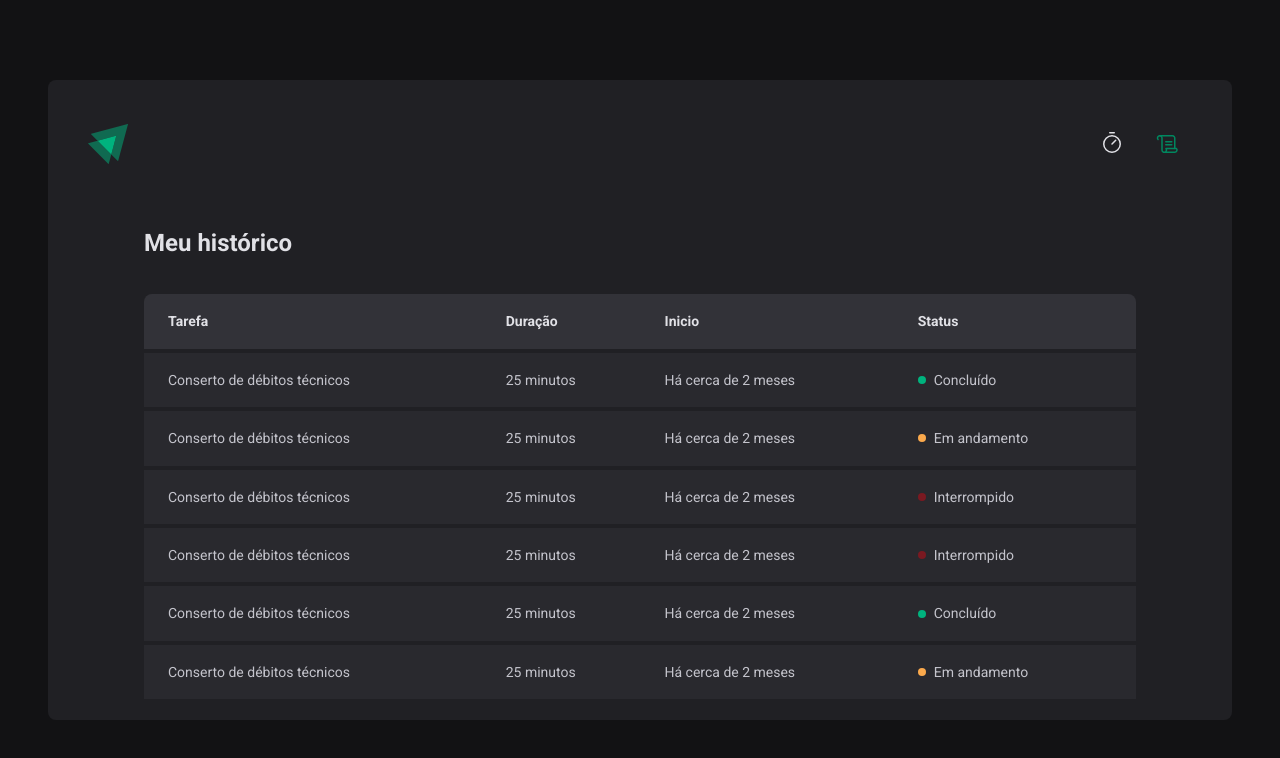
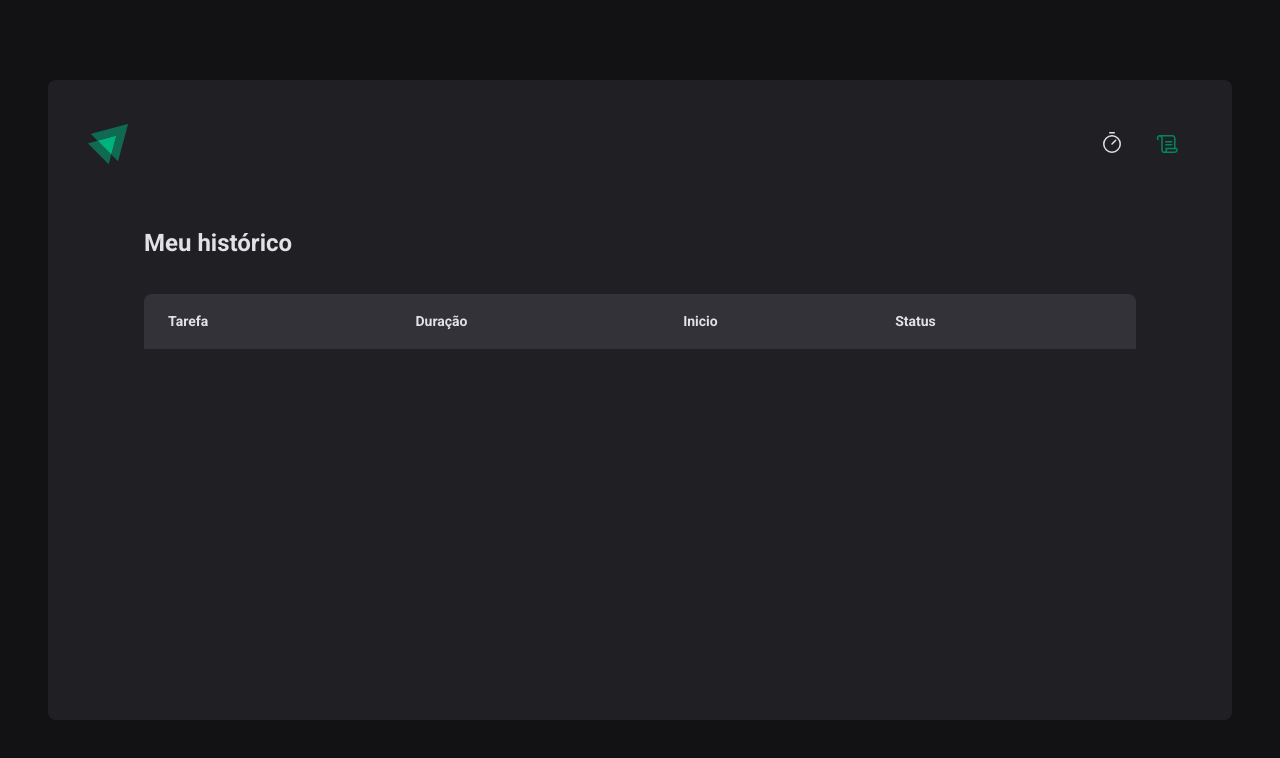
Before and after one commit to RenatoLomba/ignite-timer, a React (Vite) app: page /history in a window 1280 px wide. Shown: the top 758 px of the page. Built offline with nearby package versions, Linux system fonts and the light colour scheme.

Commit message:
Contexto no React - Formatação de data

```diff
--- a/src/pages/history/index.tsx
+++ b/src/pages/history/index.tsx
@@ -1,9 +1,12 @@
+import { formatDistanceToNow } from 'date-fns'
+import ptBR from 'date-fns/locale/pt-BR'
+
 import { StatusBadge } from '../../components/status-badge'
-// import { useCycles } from '../../contexts/cycles'
+import { useCycles } from '../../contexts/cycles'
 import { HistoryContainer, HistoryListWrapper } from './styles'
 
 export function History() {
-  // const { cycles } = useCycles()
+  const { cycles } = useCycles()
 
   return (
     <HistoryContainer>
@@ -20,54 +23,29 @@ export function History() {
             </tr>
           </thead>
           <tbody>
-            <tr>
-              <td>Conserto de débitos técnicos</td>
-              <td>25 minutos</td>
-              <td>Há cerca de 2 meses</td>
-              <td>
-                <StatusBadge status="done" />
-              </td>
-            </tr>
-            <tr>
-              <td>Conserto de débitos técnicos</td>
-              <td>25 minutos</td>
-              <td>Há cerca de 2 meses</td>
-              <td>
-                <StatusBadge status="in-progress" />
-              </td>
-            </tr>
-            <tr>
-              <td>Conserto de débitos técnicos</td>
-              <td>25 minutos</td>
-              <td>Há cerca de 2 meses</td>
-              <td>
-                <StatusBadge status="suspended" />
-              </td>
-            </tr>
-            <tr>
-              <td>Conserto de débitos técnicos</td>
-              <td>25 minutos</td>
-              <td>Há cerca de 2 meses</td>
-              <td>
-                <StatusBadge status="suspended" />
-              </td>
-            </tr>
-            <tr>
-              <td>Conserto de débitos técnicos</td>
-              <td>25 minutos</td>
-              <td>Há cerca de 2 meses</td>
-              <td>
-                <StatusBadge status="done" />
-              </td>
-            </tr>
-            <tr>
-              <td>Conserto de débitos técnicos</td>
-              <td>25 minutos</td>
-              <td>Há cerca de 2 meses</td>
-              <td>
-                <StatusBadge status="in-progress" />
-              </td>
-            </tr>
+            {[...cycles.entries()].map(([key, cycle]) => (
+              <tr key={key}>
+                <td>{cycle.task}</td>
+                <td>{cycle.minuteAmount} minutos</td>
+                <td>
+                  {formatDistanceToNow(cycle.startDate, {
+                    addSuffix: true,
+                    locale: ptBR,
+                  })}
+                </td>
+                <td>
+                  <StatusBadge
+                    status={
+                      cycle.endedDate
+                        ? 'done'
+                        : cycle.suspendedDate
+                        ? 'suspended'
+                        : 'in-progress'
+                    }
+                  />
+                </td>
+              </tr>
+            ))}
           </tbody>
         </table>
       </HistoryListWrapper>
```
